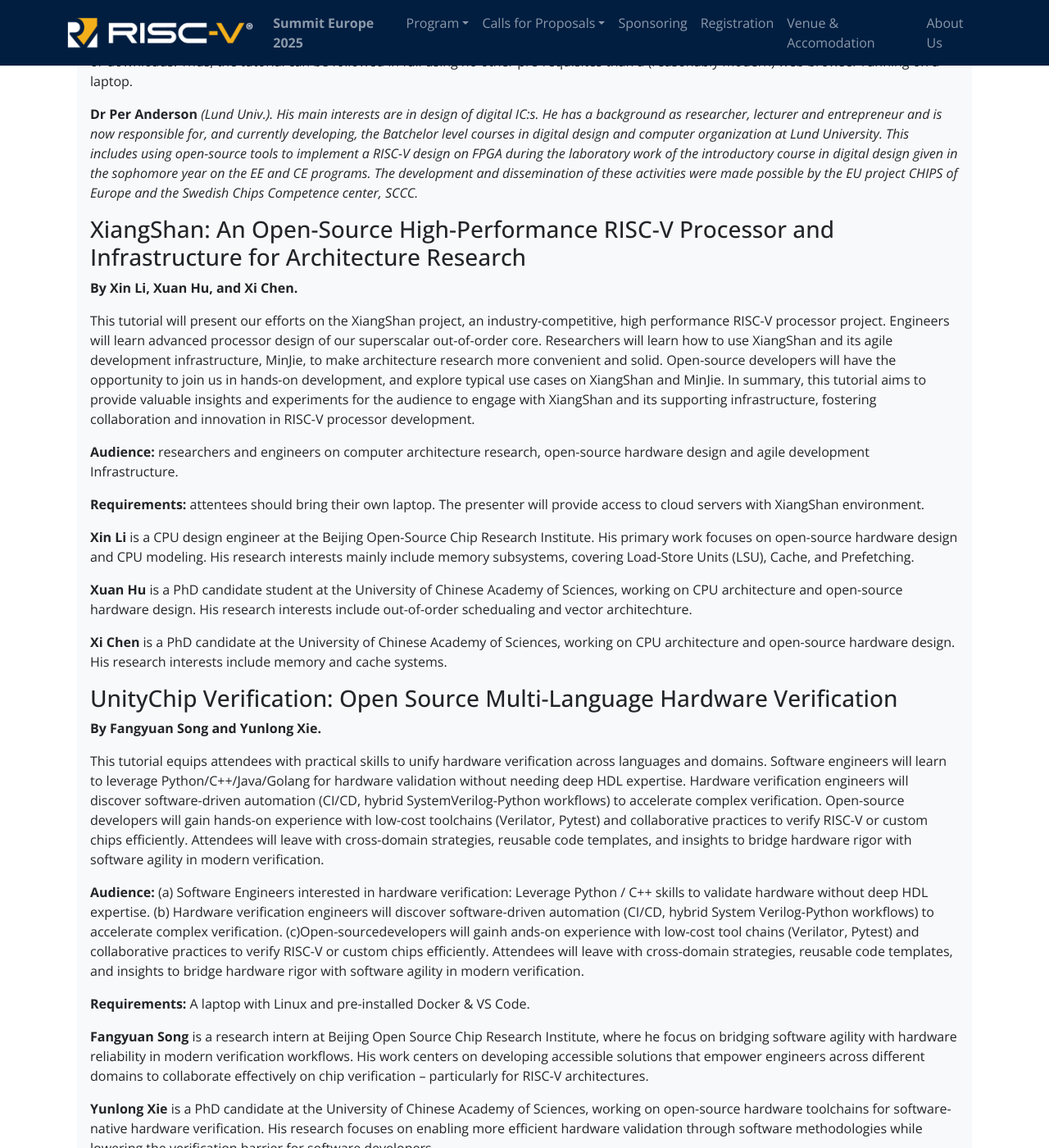
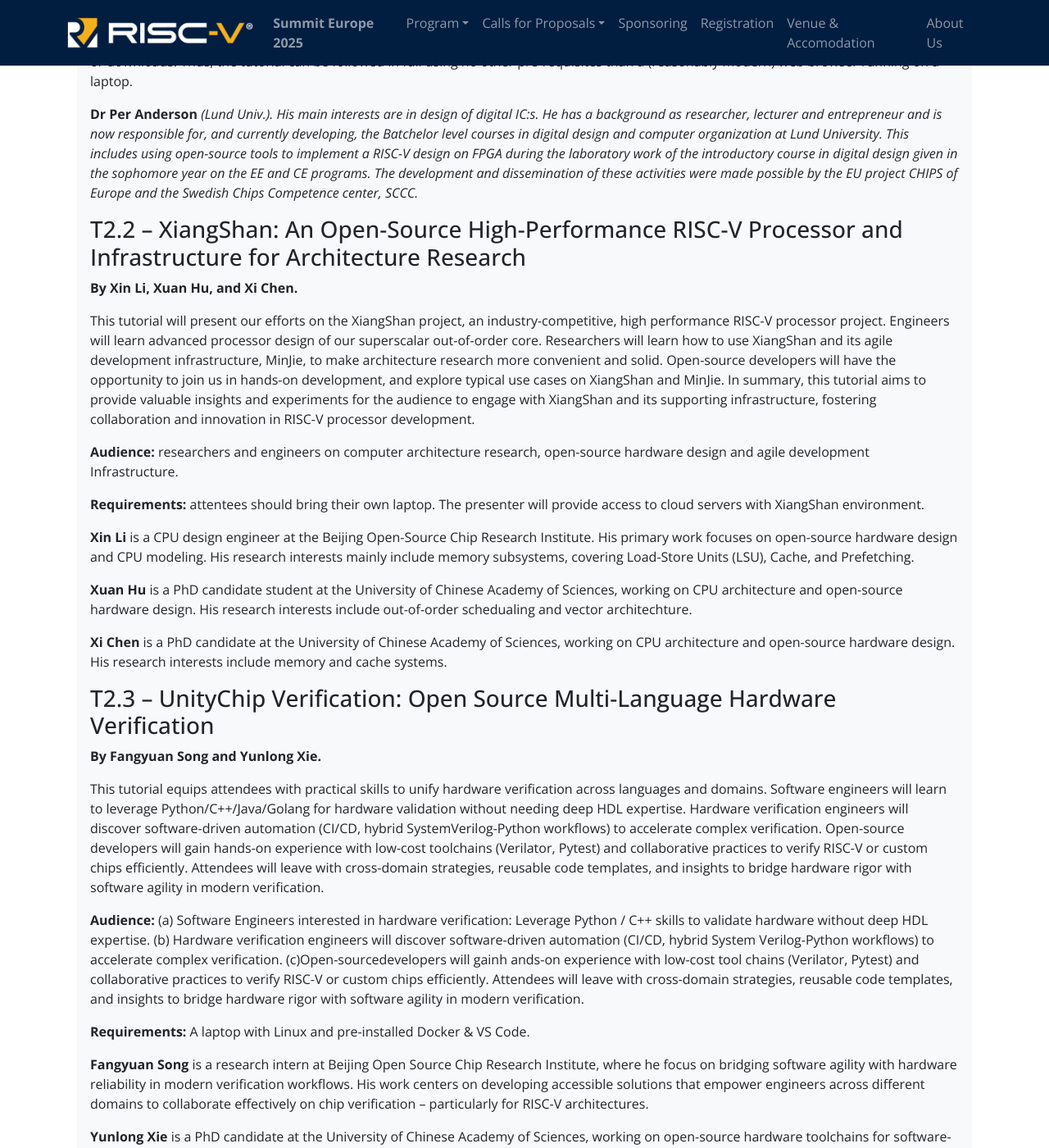
Before and after one commit to riscv-europe/summit-website-development, a Jekyll site: the page built from summit/2025/twg-tutos.md, in a window 1280 px wide and 1400 px high, scrolled down 1593 px. Shown: the whole window at 82% size. Built offline with Jekyll 4.4.1, drawn with Linux system fonts in a browser that asks for light colours; some of the changed text lies outside the part shown.

Commit message:
Fix: give numbers ot the tutorials.

```diff
--- a/summit/2025/twg-tutos.md
+++ b/summit/2025/twg-tutos.md
@@ -41,7 +41,7 @@
 </div>
 
 
-### RISC-V on FPGA in 90 minutes
+### T1.3 -- RISC-V on FPGA in 90 minutes
 
 **By Dr Per Anderson.**
 
@@ -79,7 +79,7 @@
 Competence center, SCCC.*
 
 
-### XiangShan: An Open-Source High-Performance RISC-V Processor and Infrastructure for Architecture Research
+### T2.2 -- XiangShan: An Open-Source High-Performance RISC-V Processor and Infrastructure for Architecture Research
 
 **By Xin Li, Xuan Hu, and Xi Chen.**
 
@@ -118,7 +118,7 @@
 Sciences, working on CPU architecture and open-source hardware
 design. His research interests include memory and cache systems.
 
-### UnityChip Verification: Open Source Multi-Language Hardware Verification
+### T2.3 -- UnityChip Verification: Open Source Multi-Language Hardware Verification
 
 **By Fangyuan Song and Yunlong Xie.**
 
@@ -163,7 +163,7 @@
 methodologies while lowering the verification barrier for software
 developers.
 
-### SC-V MMU Verification of Virtualization and Hypervisor Operation for CPU and SOC Platform
+### T3.2 -- SC-V MMU Verification of Virtualization and Hypervisor Operation for CPU and SOC Platform
 
 **By Adnan Hamid.**
 
@@ -206,7 +206,7 @@
 University, and an MBA from the University of Texas at Austin.*
 
 
-### The potential of custom instructions, from design to implementation, accelerating the co-design flow
+### T3.3 -- The potential of custom instructions, from design to implementation, accelerating the co-design flow
 
 **By Julián Pavón and Iván Vargas.**
 
```
Also changed, not shown: other parts of summit/2025/twg-tutos.md (+1 -1 lines).
